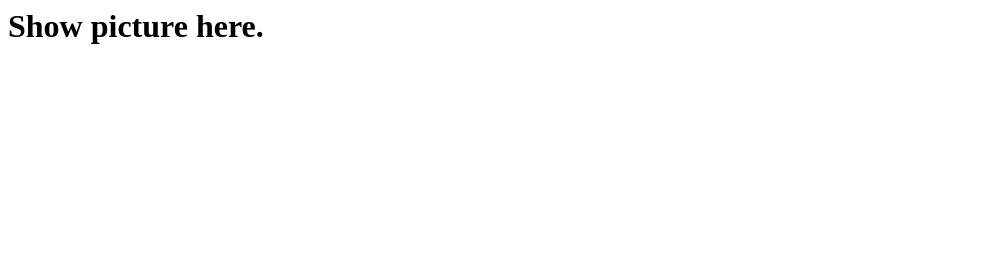
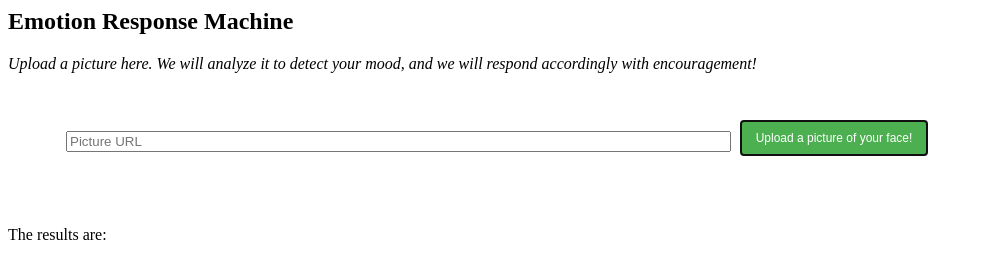
Before and after one commit to elizdet/HackMIT2018, a plain HTML site: page index.html in a window 1280 px wide. Shown: the whole page, without its empty margins (0-983 px from the left). Drawn offline with Linux system fonts and the light colour scheme.

Commit message:
Frontend to add textbox, submit button doesn't work yet

```diff
--- /dev/null
+++ b/app.js
@@ -0,0 +1,3 @@
+function sendAlert(t) {
+    alert(t);
+}
--- a/index.html
+++ b/index.html
@@ -1,13 +1,27 @@
 
 <html>
     <head>
+        <link rel="stylesheet" href="styles.css">
         <title>
             HackMIT2018 Photo Upload
         </title>
     </head>
     <body>
-        <h1>
-            Show picture here.
-        </h1>
+        <h2>
+            Emotion Response Machine
+        </h2>
+        <i>Upload a picture here. We will analyze it to detect your mood, and we will respond accordingly with encouragement! </i>
+        <div class="flex-container-textAndUploadButton">
+            <div class="textInd">
+                <input type="text" name="url" placeholder="Picture URL" size="100"><br>
+            </div>
+            <div class="buttonInd">
+                <button onclick="sendAlert('abcccc')" autofocus>Upload a picture of your face!</button>
+            </div>
+        </div>
+        <p>
+            The results are:
+        </p>
+        <script src="app.js"></script>
     </body>
 </html>
--- /dev/null
+++ b/styles.css
@@ -0,0 +1,37 @@
+body {
+    background-color: white;
+}
+h1 {
+    color: blue;
+}
+
+input {
+    width: 100%;
+}
+
+.flex-container-textAndUploadButton {
+    display: flex;
+    justify-content: center;
+    padding: 48px;
+}
+
+.textInd {
+    display: block;
+    margin: 10px;
+}
+
+.buttonInd {
+    display: block;
+    width: 600px;
+}
+
+button {
+    background-color: #4CAF50; /* Green */
+    border: none;
+    color: white;
+    padding: 10px 15px;
+    text-align: center;
+    text-decoration: none;
+    /* display: inline-block; */
+    font-size: 12px;
+}
```
